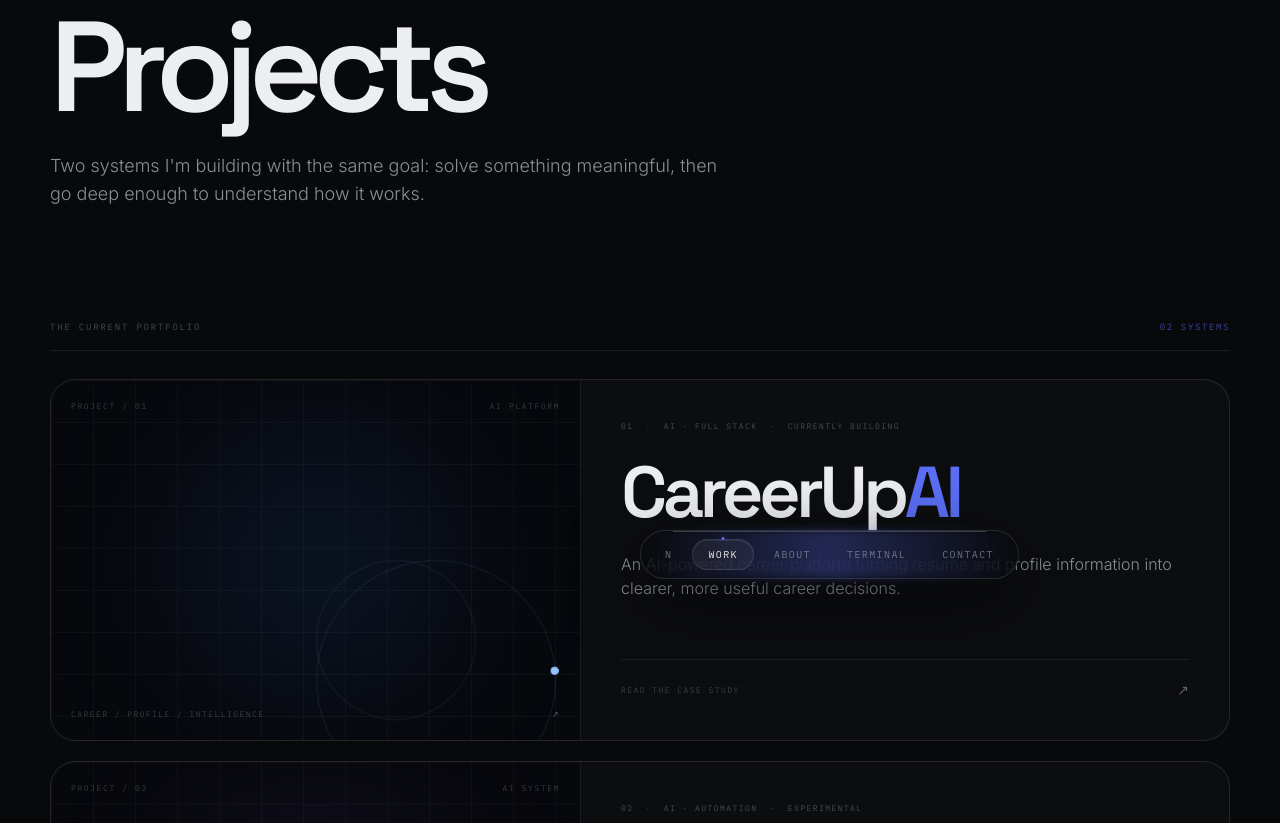
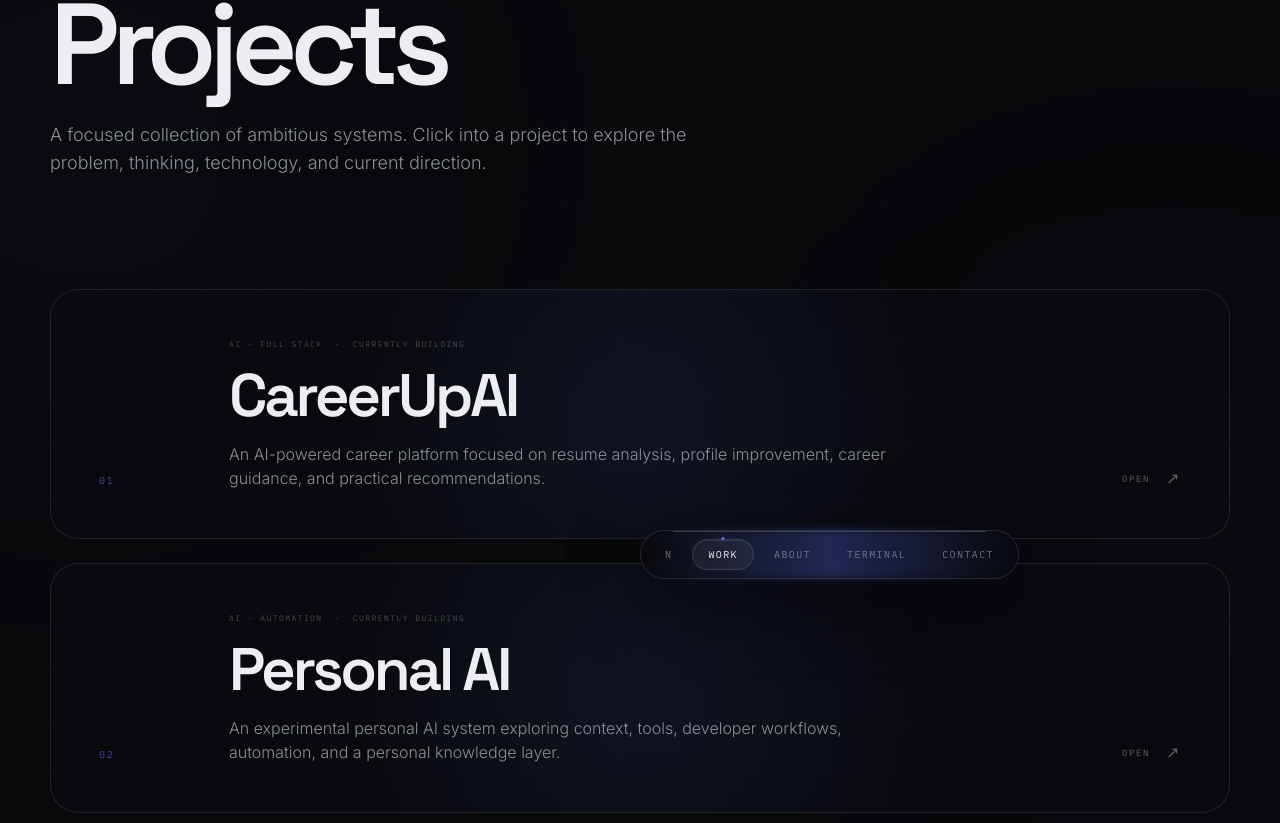
Before and after one commit to nityansh19/nityansh-portfolio, a Next.js app: page /projects in a window 1280 px wide. Shown: the part 197-1020 px from the top of the page. Built offline with nearby package versions, Linux system fonts and the light colour scheme.

Commit message:
refactor: add interactive project showcase

```diff
--- a/app/projects/page.tsx
+++ b/app/projects/page.tsx
@@ -1,172 +1,65 @@
-"use client";
+import type { Metadata } from "next";
+import ProjectCard from "@/components/ProjectCard";
 
-import type { Metadata } from "next";
-import Link from "next/link";
-import { motion, useReducedMotion } from "framer-motion";
+export const metadata: Metadata = {
+  title: "Projects — Nityansh Rupesh Bahadur",
+  description: "Selected projects and systems built by Nityansh Rupesh Bahadur.",
+};
 
 const projects = [
   {
     number: "01",
     title: "CareerUpAI",
     category: "AI · FULL STACK",
-    status: "CURRENTLY BUILDING",
     description:
-      "An AI-powered career platform turning resume and profile information into clearer, more useful career decisions.",
+      "An AI-powered career platform focused on resume analysis, profile improvement, career guidance, and practical recommendations.",
     href: "/projects/careerupai",
-    accent: "blue",
+    status: "Currently building",
   },
   {
     number: "02",
     title: "Personal AI",
     category: "AI · AUTOMATION",
-    status: "EXPERIMENTAL",
     description:
-      "A personal workspace system exploring context, tools, automation, and useful AI beyond a simple chat interface.",
+      "An experimental personal AI system exploring context, tools, developer workflows, automation, and a personal knowledge layer.",
     href: "/projects/personal-ai",
-    accent: "violet",
+    status: "Currently building",
   },
 ];
 
-export const metadata: Metadata = {
-  title: "Projects — Nityansh Rupesh Bahadur",
-  description: "Selected projects and systems built by Nityansh Rupesh Bahadur.",
-};
-
-function ProjectVisual({ accent, number }: { accent: string; number: string }) {
-  const reducedMotion = useReducedMotion();
-  const violet = accent === "violet";
-
+export default function ProjectsPage() {
   return (
-    <div className="relative h-[280px] overflow-hidden border-b border-white/[0.08] bg-[#07080c] md:h-[360px] md:border-b-0 md:border-r">
-      <div className="absolute inset-0 opacity-[0.045] [background-image:linear-gradient(rgba(255,255,255,.8)_1px,transparent_1px),linear-gradient(90deg,rgba(255,255,255,.8)_1px,transparent_1px)] [background-size:42px_42px]" />
-      <div
-        className={`absolute left-1/2 top-1/2 h-56 w-56 -translate-x-1/2 -translate-y-1/2 rounded-full blur-[90px] ${
-          violet ? "bg-violet-500/15" : "bg-blue-500/15"
-        }`}
-      />
-
-      <motion.div
-        animate={reducedMotion ? undefined : { rotate: 360 }}
-        transition={{ duration: violet ? 18 : 24, repeat: Infinity, ease: "linear" }}
-        className={`absolute left-1/2 top-1/2 h-48 w-48 -translate-x-1/2 -translate-y-1/2 rounded-full border ${
-          violet ? "border-violet-300/[0.10]" : "border-blue-300/[0.10]"
-        } md:h-60 md:w-60`}
-      >
-        <span
-          className={`absolute -top-1 left-1/2 h-2 w-2 -translate-x-1/2 rounded-full ${
-            violet ? "bg-violet-300" : "bg-blue-300"
-          }`}
-        />
-      </motion.div>
-
-      <motion.div
-        animate={reducedMotion ? undefined : { rotate: -360 }}
-        transition={{ duration: violet ? 14 : 20, repeat: Infinity, ease: "linear" }}
-        className="absolute left-1/2 top-1/2 h-32 w-32 -translate-x-1/2 -translate-y-1/2 rounded-full border border-white/[0.07] md:h-40 md:w-40"
-      />
-
-      <div className="absolute left-5 right-5 top-5 flex items-center justify-between font-mono text-[8px] uppercase tracking-[0.2em] text-white/20">
-        <span>Project / {number}</span>
-        <span>{violet ? "AI SYSTEM" : "AI PLATFORM"}</span>
+    <main className="relative min-h-screen overflow-hidden bg-bg px-6 pb-32 pt-32 sm:px-8 md:pt-40">
+      <div className="pointer-events-none absolute inset-0">
+        <div className="absolute left-[-12%] top-[8%] h-[480px] w-[480px] rounded-full bg-accent/[0.045] blur-[150px]" />
+        <div className="absolute right-[-8%] top-[42%] h-[420px] w-[420px] rounded-full bg-violet-500/[0.035] blur-[150px]" />
+        <div className="absolute inset-0 opacity-[0.018] [background-image:linear-gradient(rgba(255,255,255,.7)_1px,transparent_1px),linear-gradient(90deg,rgba(255,255,255,.7)_1px,transparent_1px)] [background-size:80px_80px] [mask-image:radial-gradient(circle_at_center,black,transparent_72%)]" />
       </div>
 
-      <div className="absolute bottom-5 left-5 right-5 flex items-end justify-between font-mono text-[8px] uppercase tracking-[0.18em] text-white/20">
-        <span>{violet ? "Context / Tools / Automation" : "Career / Profile / Intelligence"}</span>
-        <span className={violet ? "text-violet-300/50" : "text-blue-300/50"}>↗</span>
-      </div>
-    </div>
-  );
-}
-
-export default function ProjectsPage() {
-  return (
-    <main className="min-h-screen px-6 pb-32 pt-36 sm:px-8 md:pt-44">
-      <div className="mx-auto max-w-[1180px]">
-        <header className="max-w-4xl">
-          <p className="font-mono text-[9px] uppercase tracking-[0.22em] text-accent/70">
+      <div className="relative mx-auto max-w-[1180px]">
+        <div className="max-w-3xl">
+          <div className="flex items-center gap-3 font-mono text-[9px] uppercase tracking-[0.22em] text-accent/80">
+            <span className="h-px w-8 bg-accent" />
             Selected Work / 2026
-          </p>
-          <h1 className="mt-5 font-display text-[clamp(3.8rem,10vw,9rem)] font-semibold leading-[0.84] tracking-[-0.075em]">
+          </div>
+          <h1 className="mt-5 font-display text-[clamp(3.5rem,9vw,8rem)] font-semibold leading-[0.84] tracking-[-0.07em]">
             Projects
           </h1>
-          <p className="mt-8 max-w-2xl text-base leading-8 text-ink-dim sm:text-lg">
-            Two systems I&apos;m building with the same goal: solve something
-            meaningful, then go deep enough to understand how it works.
+          <p className="mt-7 max-w-2xl text-base leading-8 text-ink-dim sm:text-lg">
+            A focused collection of ambitious systems. Click into a project to
+            explore the problem, thinking, technology, and current direction.
           </p>
-        </header>
+        </div>
 
-        <section className="mt-20 md:mt-28">
-          <div className="mb-7 flex items-center justify-between border-b border-line pb-4">
-            <span className="font-mono text-[9px] uppercase tracking-[0.2em] text-white/25">
-              The current portfolio
-            </span>
-            <span className="font-mono text-[9px] uppercase tracking-[0.18em] text-accent/60">
-              02 systems
-            </span>
-          </div>
+        <div className="mt-20 space-y-6 md:mt-28">
+          {projects.map((project) => (
+            <ProjectCard key={project.number} {...project} />
+          ))}
+        </div>
 
-          <div className="space-y-5">
-            {projects.map((project, index) => (
-              <motion.div
-                key={project.number}
-                initial={{ opacity: 0, y: 28 }}
-                whileInView={{ opacity: 1, y: 0 }}
-                viewport={{ once: true, amount: 0.15 }}
-                transition={{ duration: 0.75, delay: index * 0.08, ease: [0.16, 1, 0.3, 1] }}
-              >
-                <Link
-                  href={project.href}
-                  className="group block overflow-hidden rounded-[26px] border border-white/[0.10] bg-white/[0.02] transition-all duration-500 hover:-translate-y-1 hover:border-accent/25 hover:bg-white/[0.03]"
-                >
-                  <div className="grid md:grid-cols-[0.9fr_1.1fr]">
-                    <ProjectVisual accent={project.accent} number={project.number} />
-
-                    <div className="relative flex min-h-[280px] flex-col justify-between p-7 sm:p-10 md:min-h-[360px]">
-                      <div>
-                        <div className="flex flex-wrap items-center gap-3 font-mono text-[8px] uppercase tracking-[0.18em] text-white/25">
-                          <span>{project.number}</span>
-                          <span className="text-accent/50">·</span>
-                          <span>{project.category}</span>
-                          <span className="text-accent/50">·</span>
-                          <span>{project.status}</span>
-                        </div>
-
-                        <h2 className="mt-6 font-display text-5xl font-semibold tracking-[-0.065em] sm:text-6xl md:text-7xl">
-                          {project.title === "CareerUpAI" ? (
-                            <>CareerUp<span className="text-accent">AI</span></>
-                          ) : (
-                            <>Personal <span className="text-accent">AI</span></>
-                          )}
-                        </h2>
-
-                        <p className="mt-6 max-w-xl text-sm leading-7 text-ink-dim sm:text-base">
-                          {project.description}
-                        </p>
-                      </div>
-
-                      <div className="mt-10 flex items-center justify-between border-t border-white/[0.07] pt-5">
-                        <span className="font-mono text-[8px] uppercase tracking-[0.18em] text-white/20">
-                          Read the case study
-                        </span>
-                        <span className="font-mono text-sm text-white/35 transition-all duration-300 group-hover:translate-x-1 group-hover:-translate-y-1 group-hover:text-accent">
-                          ↗
-                        </span>
-                      </div>
-                    </div>
-                  </div>
-                </Link>
-              </motion.div>
-            ))}
-          </div>
-        </section>
-
-        <div className="mt-20 flex items-center justify-between border-t border-line pt-6">
-          <span className="font-mono text-[8px] uppercase tracking-[0.18em] text-white/20">
-            More work will appear when it has something worth showing.
-          </span>
-          <Link href="/contact" className="font-mono text-[9px] uppercase tracking-[0.18em] text-white/35 transition-colors hover:text-accent">
-            Collaborate ↗
-          </Link>
+        <div className="mt-16 flex items-center gap-4 font-mono text-[8px] uppercase tracking-[0.18em] text-white/20">
+          <span className="h-px w-10 bg-white/[0.10]" />
+          More work will appear here as it becomes ready to showcase.
         </div>
       </div>
     </main>
```
